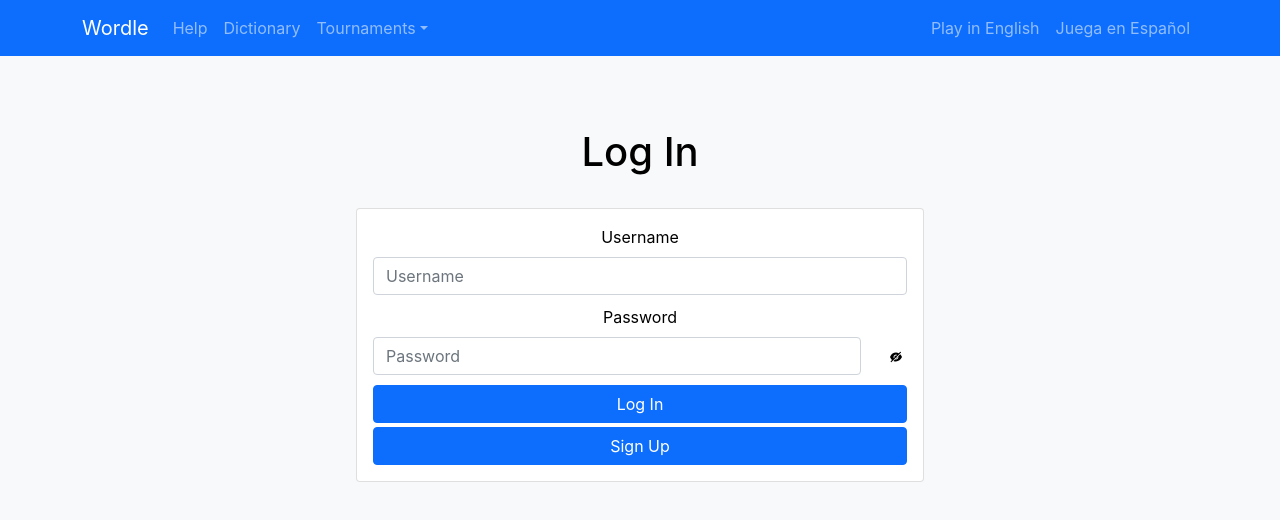
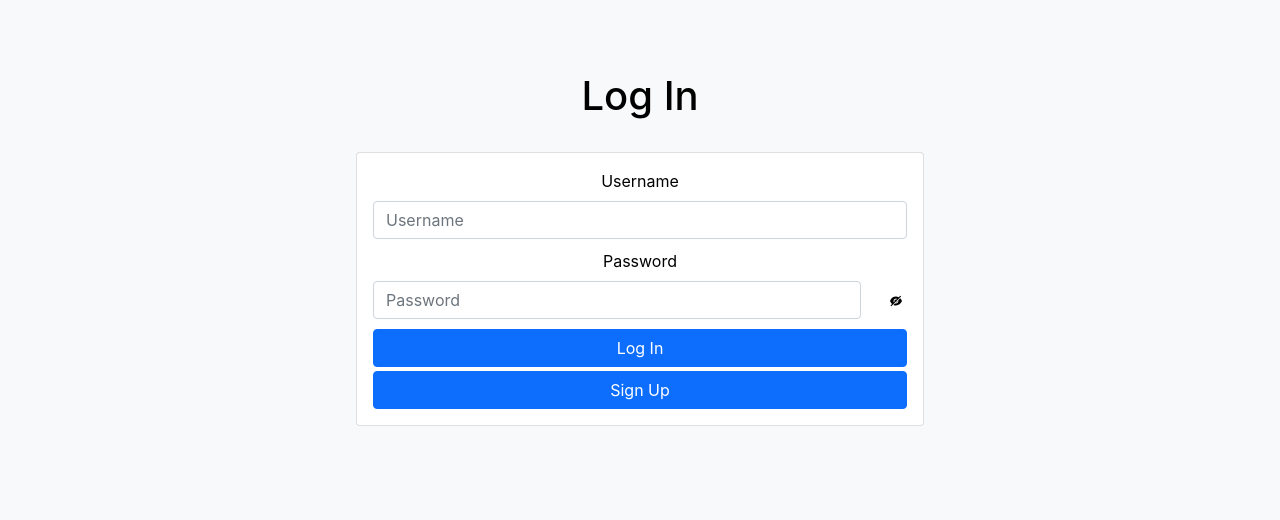
Before and after one commit to Dragonflares/TACS-1C-2022-Grupo2, a React (Create React App) app in the folder frontend/: page /log-in in a window 1280 px wide. Shown: the top 520 px of the page. Built offline with nearby package versions, Linux system fonts and the light colour scheme.

Commit message:
Redirect to login using hooks

```diff
--- a/frontend/src/App.js
+++ b/frontend/src/App.js
@@ -1,33 +1,35 @@
-import React, { Component } from 'react';
+import React, { Component, useEffect, useState } from 'react';
 import logo from './logo.svg';
 import './App.css';
 
 import {Navbar, Nav, NavDropdown, Container} from 'react-bootstrap';
 import { IsAuthenticated } from './services/appService';
-import {  BrowserRouter as Router,  Routes,  Route, NavLink, Link} from "react-router-dom";
+import {  Routes,  Route, NavLink, useLocation, useNavigate} from "react-router-dom";
 
 import LogIn from './pages/login/index';
 import Home from './pages/home/index';
 import Dictionary from './pages/dictionary/index';
-class App extends Component {
-  constructor(props){
-    super(props);
-    this.state = {
-      authorized: true
+
+export function App (){
+
+  let location = useLocation();
+  let navigate = useNavigate();
+
+  const [auth, setAuth] = useState(IsAuthenticated());
+
+  useEffect(() => {
+    setAuth(IsAuthenticated());
+    if(!auth){
+      navigate('log-in');
     }
   }
+  , [location])
 
-  componentDidMount(){
-    //this.setState({authorized :  IsAuthenticated()});
-  }
-
-  render(){
   return(
 
     <div className="App">
-        <Router>
         {
-            this.state.authorized?
+          auth?
           <>
             <Navbar bg="primary" variant="dark" expand="lg">
               <Container>
@@ -61,11 +63,8 @@
           <Route path='/log-in' element={<LogIn />} />
           <Route path='dictionary' element={<Dictionary />} />
         </Routes>
-        </Router>
     </div>
   );
 }
 
-}
-
 export default App;
--- a/frontend/src/index.js
+++ b/frontend/src/index.js
@@ -4,12 +4,14 @@
 import './index.css';
 import App from './App';
 import reportWebVitals from './reportWebVitals';
-
+import { BrowserRouter as Router} from 'react-router-dom';
 
 
 ReactDOM.render(
   <React.StrictMode>
-    <App />
+    <Router>
+      <App />
+    </Router>
   </React.StrictMode>,
   document.getElementById('root')
 );
```
Lines whose indentation alone changed are shown as unchanged.
